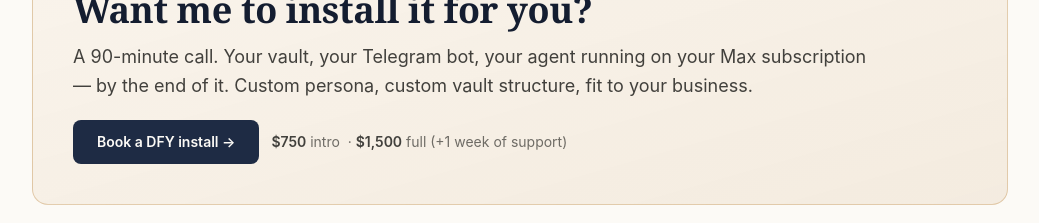
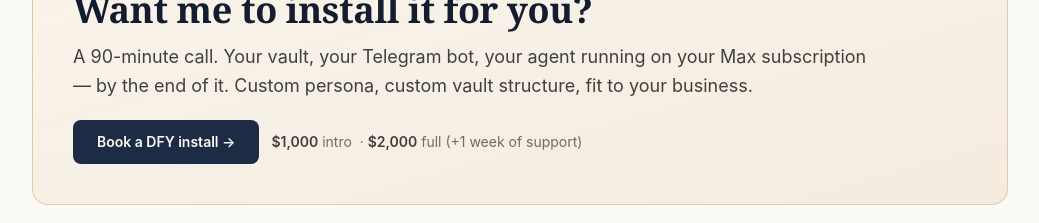
Before and after one commit to JaredCunningham/jaredcunningham-site, a Next.js app: page / in a window 1280 px wide. Shown: the part 920-1143 px from the top of the page, without its empty margins (120-1159 px from the left). Built offline with nearby package versions, Linux system fonts and the light colour scheme.

Commit message:
fix(dfy): correct install prices to $1,000 intro / $2,000 full

```diff
--- a/app/page.tsx
+++ b/app/page.tsx
@@ -121,9 +121,9 @@ export default function Home() {
               Book a DFY install →
             </a>
             <div className="text-sm text-ink/60">
-              <span className="font-semibold text-ink/80">$750</span> intro
+              <span className="font-semibold text-ink/80">$1,000</span> intro
               &nbsp;·&nbsp;
-              <span className="font-semibold text-ink/80">$1,500</span> full (+1
+              <span className="font-semibold text-ink/80">$2,000</span> full (+1
               week of support)
             </div>
           </div>
```
